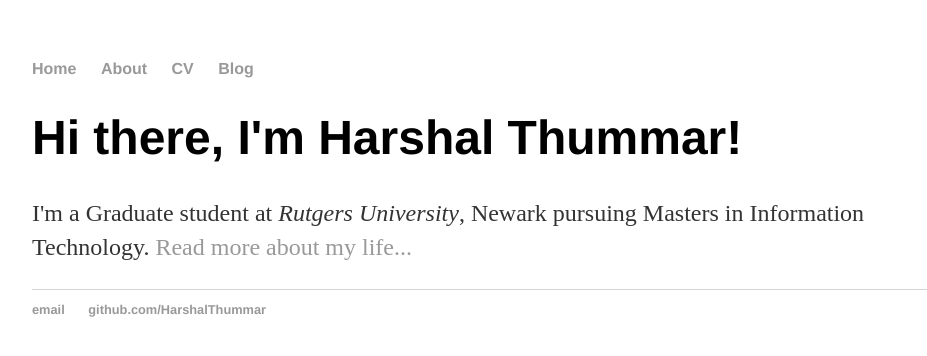
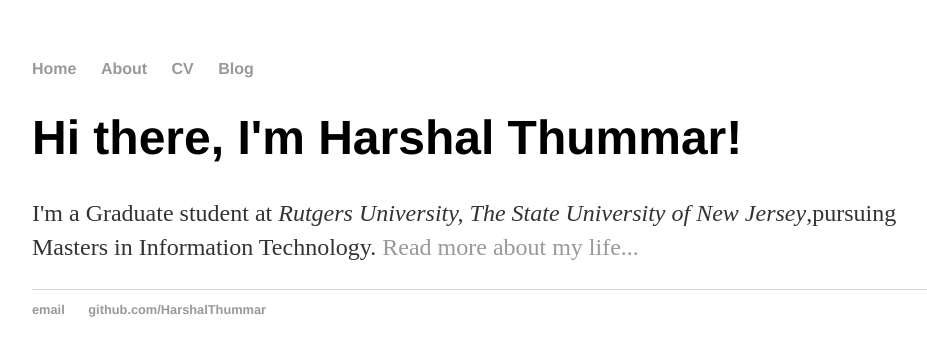
Before and after one commit to HarshalThummar/harshalthummar.github.io, a Jekyll site: the page built from index.html, in a window 1280 px wide. Shown: the top 356 px of the page, without its empty margins (160-1087 px from the left). Built offline with Jekyll 4.4.1, drawn with Linux system fonts in a browser that asks for light colours.

Commit message:
Update index.html

```diff
--- a/index.html
+++ b/index.html
@@ -4,5 +4,5 @@ title: Harshal Thummar
 ---
 <div class="blurb">
 	<h1>Hi there, I'm Harshal Thummar!</h1>
-	<p>I'm a Graduate student at <em>Rutgers University</em>, Newark pursuing Masters in Information Technology. <a href="/about">Read more about my life...</a></p>
+	<p>I'm a Graduate student at <em>Rutgers University, The State University of New Jersey</em>,pursuing Masters in Information Technology. <a href="/about">Read more about my life...</a></p>
 </div><!-- /.blurb -->
```
